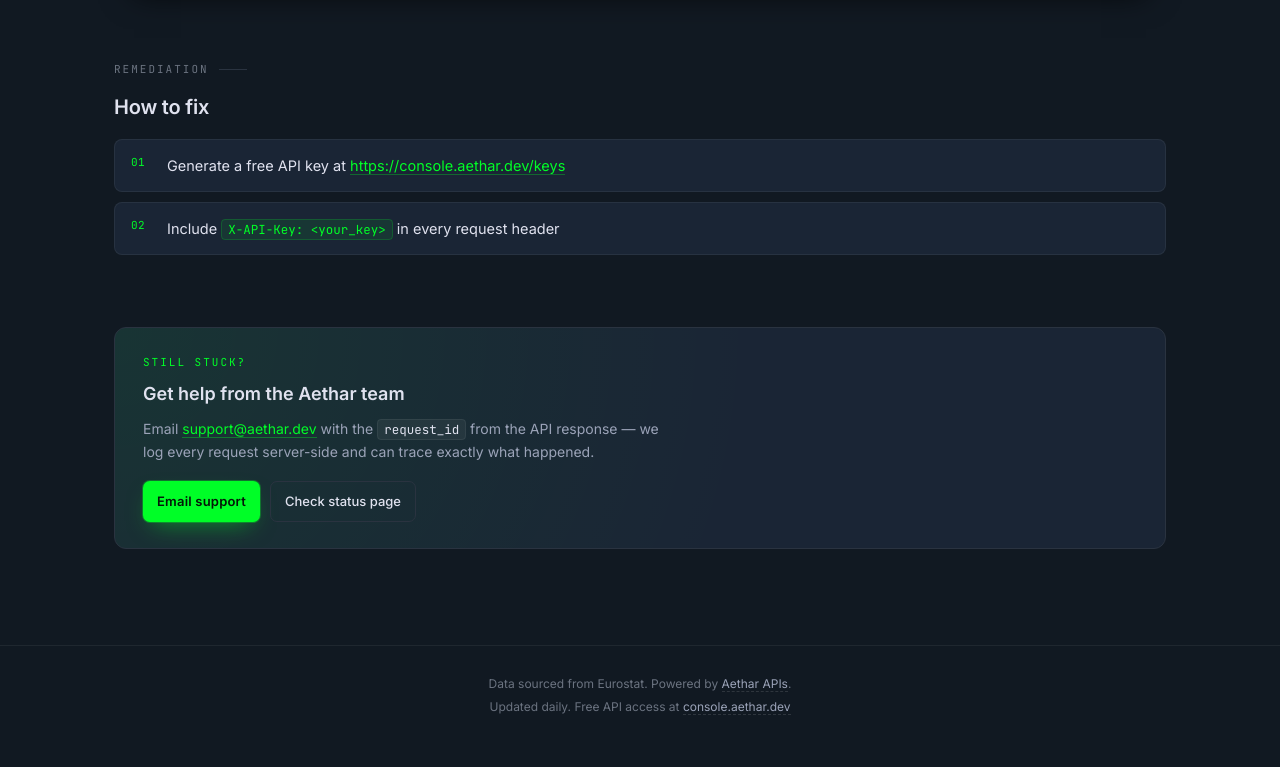
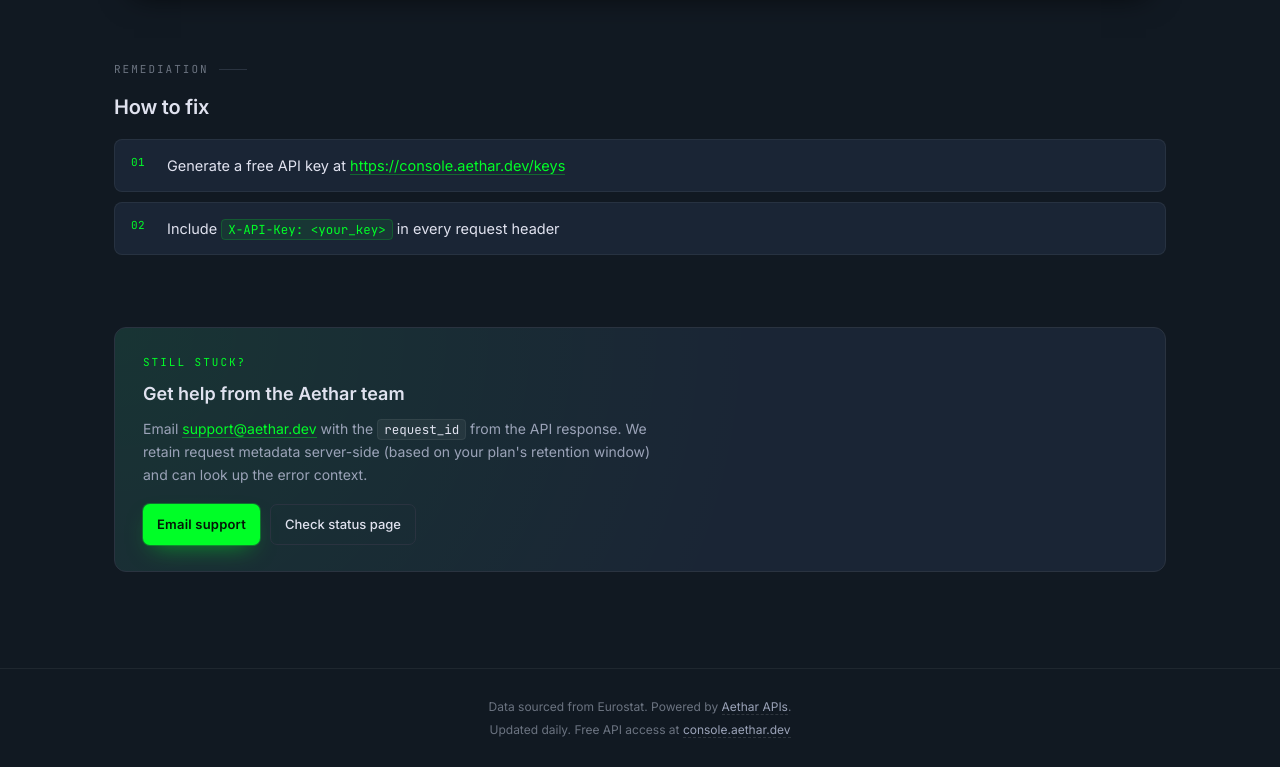
Before and after one commit to aethar-dev/aethar-data-pages, a Next.js app: page /errors/MISSING_API_KEY in a window 1280 px wide. Shown: the part 760-1527 px from the top of the page. Before the commit the page ends 1504 px from the top, so only its background shows below. Built offline with nearby package versions, Linux system fonts and the light colour scheme.

Commit message:
fix: accurate support copy — we retain metadata per plan retention, not full trace

```diff
--- a/app/errors/[code]/page.tsx
+++ b/app/errors/[code]/page.tsx
@@ -148,8 +148,9 @@ export default async function ErrorPage({
         <p className="err-cta-body">
           Email{" "}
           <a href="mailto:support@aethar.dev">support@aethar.dev</a> with the{" "}
-          <code>request_id</code> from the API response — we log every request
-          server-side and can trace exactly what happened.
+          <code>request_id</code> from the API response. We retain request
+          metadata server-side (based on your plan&apos;s retention window) and
+          can look up the error context.
         </p>
         <div className="err-cta-actions">
           <a href="mailto:support@aethar.dev" className="btn-primary">
```
